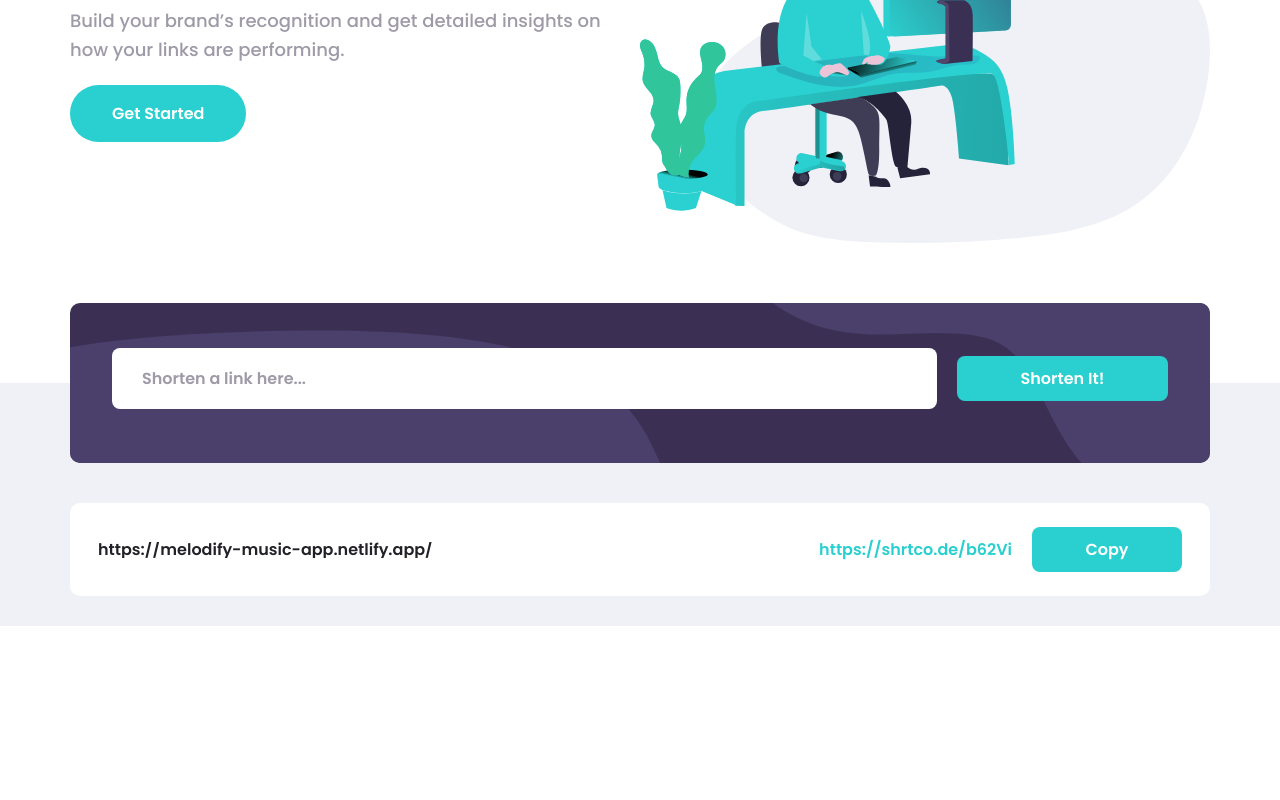
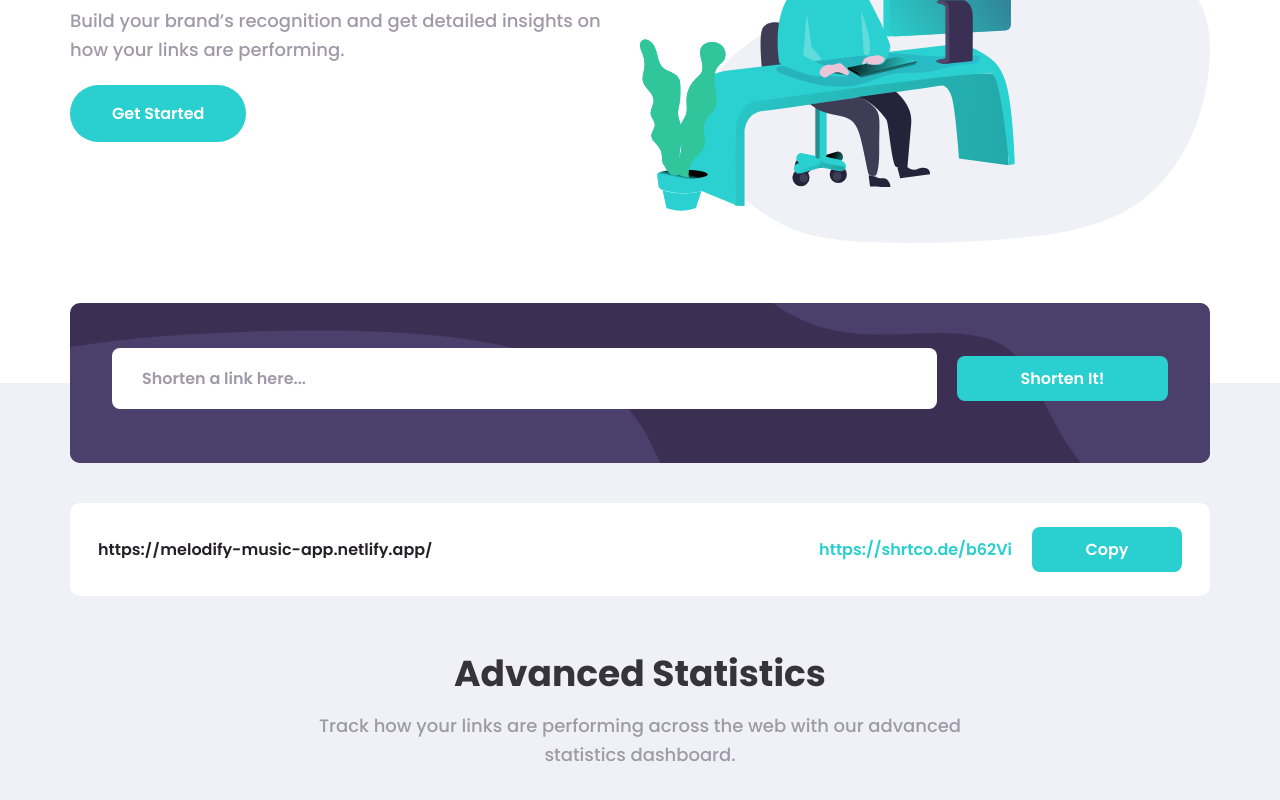
Before and after one commit to YachuJoshi/URL-Shortening-App, a Next.js app: page / in a window 1280 px wide. Shown: the part 272-1072 px from the top of the page. Before the commit the page ends 898 px from the top, so only its background shows below. Built offline with nearby package versions, Linux system fonts and the light colour scheme.

Commit message:
Added statistics section

```diff
--- a/src/components/ShortURLOutput.jsx
+++ b/src/components/ShortURLOutput.jsx
@@ -1,5 +1,3 @@
-import { useEffect } from "react";
-
 import styles from "./ShortURLOutput.module.scss";
 import { ShortURLBox } from "./ShortURLBox";
 
--- /dev/null
+++ b/src/components/Statistics.jsx
@@ -0,0 +1,13 @@
+import styles from "./Statistics.module.scss";
+
+export const Statistics = () => {
+  return (
+    <div className={styles.Statistics}>
+      <h2 className={styles.Heading}>Advanced Statistics</h2>
+      <p className={styles.Summary}>
+        Track how your links are performing across the web with our advanced
+        statistics dashboard.
+      </p>
+    </div>
+  );
+};
--- /dev/null
+++ b/src/components/Statistics.module.scss
@@ -0,0 +1,46 @@
+@import '../styles/main.scss';
+
+.Statistics {
+  margin: 180px 0 60px;
+  padding: 0 16px;
+  display: flex;
+  flex-flow: column;
+  align-items: center;
+  text-align: center;
+
+  @include media-breakpoint-up(xl) {
+    padding: 0;
+  }
+
+  .Heading {
+    font-size: 32px;
+    font-weight: 700;
+    color: $mild-dark-violet;
+    margin-bottom: 20px;
+    text-transform: capitalize;
+
+    @include media-breakpoint-up(md) {
+      font-size: 36px;
+    }
+  }
+
+  .Summary {
+    width: 90%;
+    font-size: 18px;
+    font-weight: 500;
+    color: $grayish-violet;
+    line-height: 1.6;
+
+    @include media-breakpoint-up(md) {
+      width: 80%;
+    }
+
+    @include media-breakpoint-up(lg) {
+      width: 70%;
+    }
+
+    @include media-breakpoint-up(lg) {
+      width: 60%;
+    }
+  }
+}
--- a/src/components/index.js
+++ b/src/components/index.js
@@ -2,3 +2,4 @@ export { NavBar } from "./NavBar";
 export { Hero } from "./Hero";
 export { ShortenURLForm } from "./ShortenURLForm";
 export { ShortURLOutput } from "./ShortURLOutput";
+export { Statistics } from "./Statistics";
--- a/src/pages/HomePage.jsx
+++ b/src/pages/HomePage.jsx
@@ -1,6 +1,12 @@
 import styles from "./HomePage.module.scss";
 
-import { Hero, NavBar, ShortenURLForm, ShortURLOutput } from "../components";
+import {
+  Hero,
+  NavBar,
+  ShortenURLForm,
+  ShortURLOutput,
+  Statistics,
+} from "../components";
 import { Container, Section } from "../ui-kits";
 
 export const HomePage = () => {
@@ -11,8 +17,9 @@ export const HomePage = () => {
         <Hero />
         <ShortenURLForm />
       </Container>
-      <Section sectionClassName={styles.ShortURLOutput}>
+      <Section sectionClassName={styles.GrayBackgroundContainer}>
         <ShortURLOutput />
+        <Statistics />
       </Section>
     </>
   );
--- a/src/pages/HomePage.module.scss
+++ b/src/pages/HomePage.module.scss
@@ -1,6 +1,6 @@
 @import '../styles/main.scss';
 
-.ShortURLOutput {
+.GrayBackgroundContainer {
   position: relative;
   z-index: 1;
   background-color: $grayish-white;
--- a/src/styles/colors.scss
+++ b/src/styles/colors.scss
@@ -6,4 +6,5 @@ $gray: hsl(0, 0%, 75%);
 $grayish-white: rgb(240, 241, 246);
 $grayish-violet: hsl(257, 7%, 63%);
 $very-dark-blue: hsl(255, 11%, 22%);
+$mild-dark-violet: hsl(258, 9%, 22%);
 $very-dark-violet: hsl(260, 8%, 14%);
```
